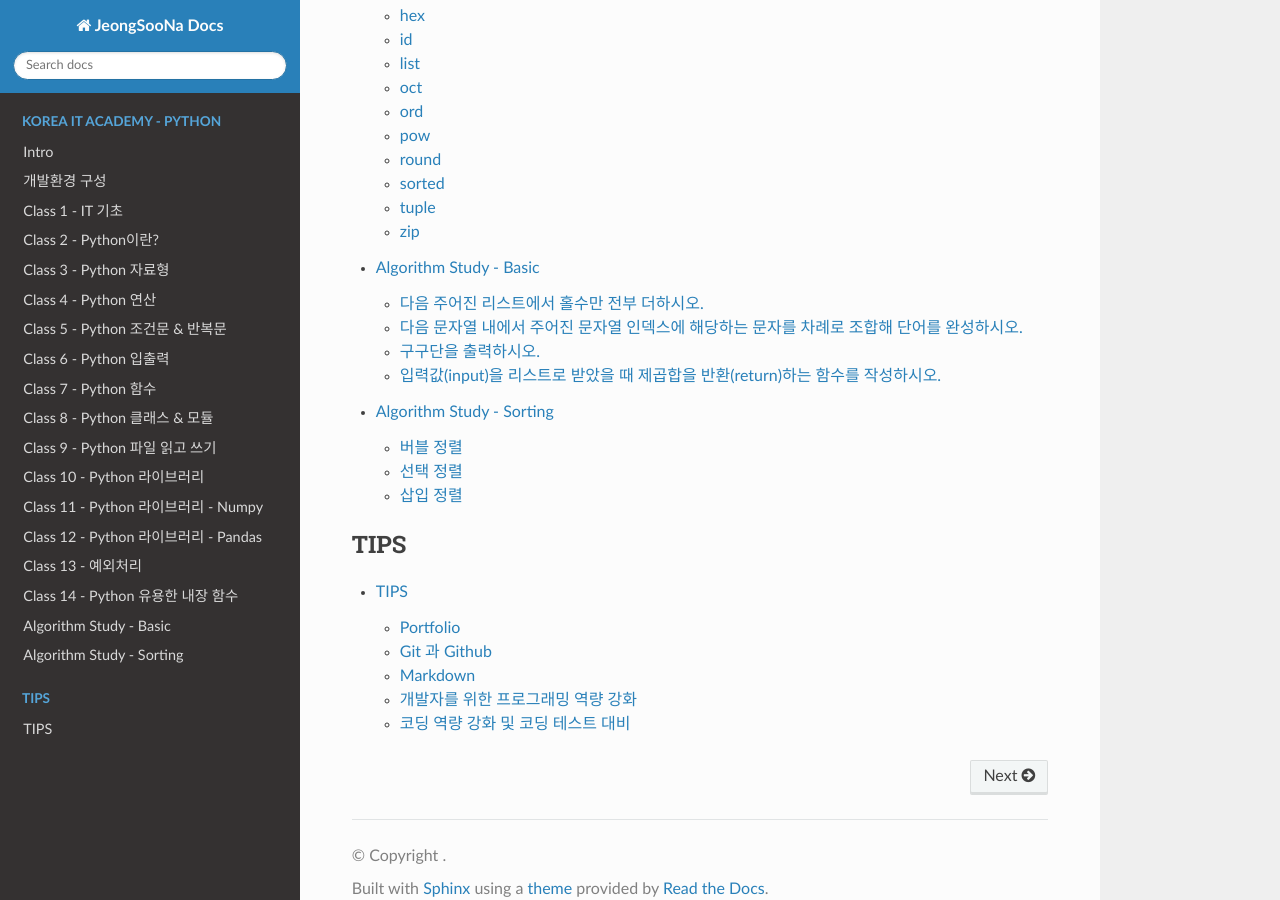
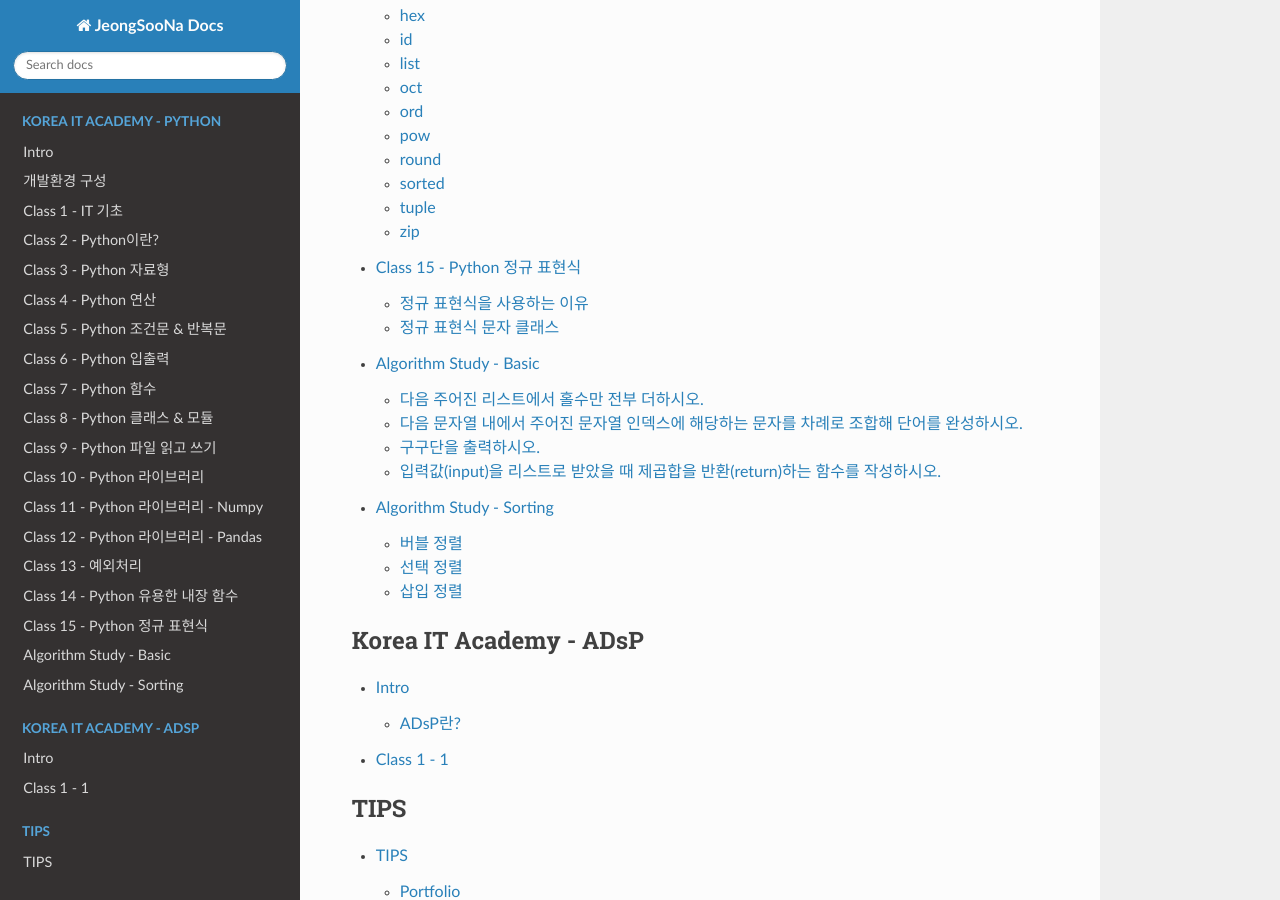
Before and after one commit to JeongSooNa/JeongSooNa-Docs, a Sphinx documentation site: the page built from docs/index.md, in a window 1280 px wide and 900 px high, scrolled down 4219 px. Built offline with Sphinx 7.4.7 and the Read the Docs theme 3.1.0, drawn with Linux system fonts in a browser that asks for light colours; some of the changed lines change nothing that is shown.

Commit message:
update docs

````diff
--- a/docs/Korea_IT_Academy-ADsP/class_1.md
+++ b/docs/Korea_IT_Academy-ADsP/class_1.md
@@ -1 +1 @@
-# Class 1
+# Class 1 - 1
--- a/docs/Korea_IT_Academy-ADsP/class_2.md
+++ b/docs/Korea_IT_Academy-ADsP/class_2.md
@@ -0,0 +1 @@
+# Class 2 - 2
--- a/docs/Korea_IT_Academy-ADsP/index.md
+++ b/docs/Korea_IT_Academy-ADsP/index.md
@@ -1 +1,8 @@
-# ADsP
+# Intro
+
+데이터분석준전문가 (ADsP - Advanced Data Analytics Semi-Professional) 자격 시험 대비를 위한 자료입니다.
+
+[PPT Download]()
+
+### ADsP란?
+데이터분석 준전문가(ADsP : Advanced Data Analytics Semi-Professional)란 데이터 이해에 대한 기본지식을 바탕으로 데이터분석 기획 및 데이터분석 등의 직무를 수행하는 실무자를 말한다.
--- a/docs/Korea_IT_Academy-Python/class_15.md
+++ b/docs/Korea_IT_Academy-Python/class_15.md
@@ -1 +1,101 @@
 # Class 15 - Python 정규 표현식
+
+정규 표현식(정규식)이란 복잡한 문자열을 처리할 때 사용하는 방법으로, 파이썬 외에도 다양한 프로그래밍 언어에서 편의성을 위해 사용한다.
+
+### 정규 표현식을 사용하는 이유
+
+다음과 같은 문제가 주어졌다고 가정해 보자.
+
+> 주민등록번호를 포함하고 있는 텍스트가 있다. 이 텍스트에 포함된 모든 주민등록번호의 뒷자리를 * 문자로 변경해 보자.
+
+먼저 정규식을 전혀 모르면 다음과 같은 순서로 프로그램을 작성해야 할 것이다.
+
+1. 전체 텍스트를 공백 문자로 나눈다(split).
+2. 나뉜 단어가 주민등록번호 형식인지 조사한다.
+3. 단어가 주민등록번호 형식이라면 뒷자리를 *로 변환한다.
+4. 나뉜 단어를 다시 조립한다.
+
+이를 구현한 코드는 아마도 다음과 같을 것이다.
+
+```py
+data = """
+park 800905-1049118
+kim  700905-1059119
+"""
+
+result = []
+for line in data.split("\n"):
+    word_result = []
+    for word in line.split(" "):
+        if len(word) == 14 and word[:6].isdigit() and word[7:].isdigit():
+            word = word[:6] + "-" + "*******"
+        word_result.append(word)
+    result.append(" ".join(word_result))
+print("\n".join(result))
+```
+
+실행 결과
+
+```
+park 800905-*******
+kim  700905-*******
+```
+
+반면, 정규식을 사용하면 다음처럼 훨씬 간편하고 직관적인 코드를 작성할 수 있다. 아직 정규식 사용 방법을 배우지 않았으므로 눈으로만 살펴보자.
+
+```py
+import re
+
+data = """
+park 800905-1049118
+kim  700905-1059119
+"""
+
+pat = re.compile("(\d{6})[-]\d{7}")
+print(pat.sub("\g<1>-*******", data))
+```
+
+실행결과
+
+```
+park 800905-*******
+kim  700905-*******
+```
+
+정규 표현식을 사용하면 이렇게 코드가 상당히 간결해진다. 만약 찾으려는 문자열 또는 바꾸어야 할 문자열의 규칙이 매우 복잡하다면 정규식의 효용은 더 커지게 된다.
+
+### 정규 표현식 문자 클래스
+
+우리가 가장 먼저 살펴볼 메타 문자는 바로 문자 클래스(character class)인 []이다. 문자 클래스로 만들어진 정규식은 ‘[’ 와 ‘]’ 사이의 문자들과 매치’라는 의미를 갖는다.
+
+- 문자 클래스를 만드는 메타 문자인 [ ] 사이에는 어떤 문자도 들어갈 수 있다.
+
+즉, 정규 표현식이 ```[abc]```라면 이 표현식의 의미는 ‘a, b, c 중 한 개의 문자와 매치’를 뜻한다. 이해를 돕기 위해 문자열 "a", "before", "dude"가 정규식 ```[abc]```와 어떻게 매치되는지 살펴보자.
+
+- "a"는 정규식과 일치하는 문자인 "a"가 있으므로 매치된다.
+- "before"는 정규식과 일치하는 문자인 "b"가 있으므로 매치된다.
+- "dude"는 정규식과 일치하는 문자인 a, b, c 중 어느 하나도 포함하고 있지 않으므로 매치되지 않는다.
+
+[] 안의 두 문자 사이에 하이픈(-)을 사용하면 두 문자 사이의 범위를 의미한다. 예를 들어 ```[a-c]```라는 정규 표현식은 ```[abc]```와 동일하고 ```[0-5]```는 ```[012345]```와 동일하다.
+
+- [a-zA-Z] : 모든 알파벳
+- [0-9] : 모든 숫자
+
+문자 클래스([]) 안에는 어떤 문자나 메타 문자도 사용할 수 있지만, 주의해야 할 메타 문자가 1가지 있다. 그것은 바로 ^인데, 문자 클래스 안에 ^ 메타 문자를 사용할 경우에는 반대(not)라는 의미를 갖는다. 예를 들어 [^0-9]라는 정규 표현식은 숫자가 아닌 문자만 매치된다.
+
+- 자주 사용하는 문자 클래스
+
+    ```[0-9]``` 또는 ```[a-zA-Z]``` 등은 무척 자주 사용하는 정규 표현식이다. 이렇게 자주 사용하는 정규식은 별도의 표기법으로 표현할 수 있다. 다음을 기억해 두자.
+
+    - ```\d``` - 숫자와 매치된다. ```[0-9]```와 동일한 표현식이다.
+    - ```\D``` - 숫자가 아닌 것과 매치된다. ```[^0-9]```와 동일한 표현식이다.
+    - ```\s``` - 화이트스페이스(whitespace) 문자와 매치된다. ```[ \t\n\r\f\v]```와 동일한 표현식이다. 맨 앞의 빈칸은 공백 문자(space)를 의미한다.
+    - ```\S``` - 화이트스페이스 문자가 아닌 것과 매치된다. ```[^ \t\n\r\f\v]```와 동일한 표현식이다.
+    - ```\w``` - 문자+숫자(alphanumeric)와 매치된다. ```[a-zA-Z0-9_]```와 동일한 표현식이다.
+    - ```\W``` - 문자+숫자(alphanumeric)가 아닌 문자와 매치된다. ```[^a-zA-Z0-9_]```와 동일한 표현식이다.
+
+    대문자로 사용된 것은 소문자의 반대임을 추측할 수 있다.
+
+상세 내용은 Reference를 참조.
+
+REF : [점프 투 파이썬](https://wikidocs.net/1642)
--- a/docs/index.md
+++ b/docs/index.md
@@ -64,18 +64,17 @@ Korea_IT_Academy-Python/class_11.md
 Korea_IT_Academy-Python/class_12.md
 Korea_IT_Academy-Python/class_13.md
 Korea_IT_Academy-Python/class_14.md
+Korea_IT_Academy-Python/class_15.md
 Korea_IT_Academy-Python/Algorithm_study-basic.md
 Korea_IT_Academy-Python/Algorithm_study-sorting.md
 ```
 
 <!--
-Korea_IT_Academy-Python/class_15.md
 Korea_IT_Academy-Python/test_1.md
 Korea_IT_Academy-Python/test_2.md
 Korea_IT_Academy-Python/test_3.md
 -->
 
-<!--
 ```{toctree}
 :maxdepth: 2
 :caption: Korea IT Academy - ADsP
@@ -83,7 +82,6 @@ Korea_IT_Academy-Python/test_3.md
 Korea_IT_Academy-ADsP/index.md
 Korea_IT_Academy-ADsP/class_1.md
 ```
--->
 
 ```{toctree}
 :maxdepth: 2
````
